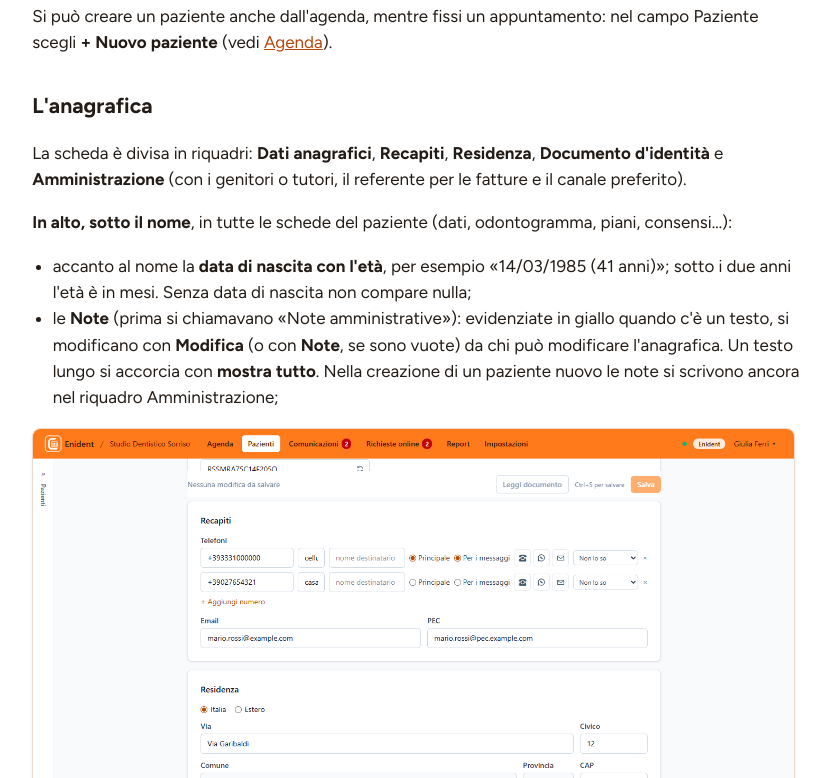
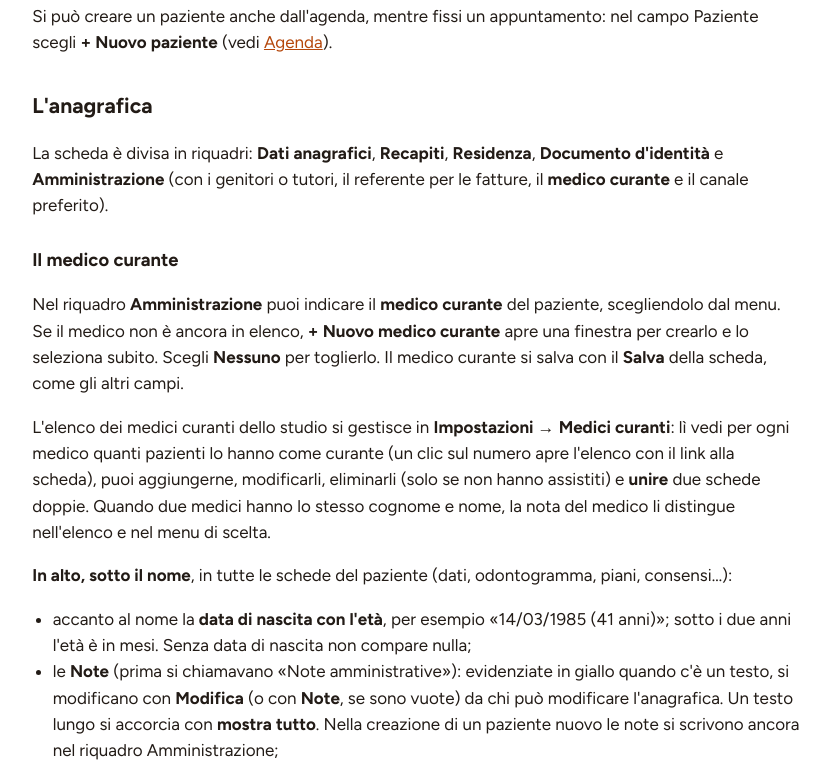
Before and after one commit to OdontoSaurus/enident-sito, a plain HTML site: page guida/03-pazienti.html in a window 1280 px wide. Shown: the part 1699-2477 px from the top of the page, without its empty margins (187-1017 px from the left). Drawn offline with Linux system fonts and the light colour scheme.

Commit message:
Guida di Enident v2.0.20

```diff
--- a/guida/03-pazienti.html
+++ b/guida/03-pazienti.html
@@ -62,8 +62,18 @@ Vittorio Emanuele II»).</li>
 scegli <strong>+ Nuovo paziente</strong> (vedi <a href="02-agenda.html">Agenda</a>).</p>
 <h2 id="l39anagrafica">L&#39;anagrafica</h2>
 <p>La scheda è divisa in riquadri: <strong>Dati anagrafici</strong>, <strong>Recapiti</strong>, <strong>Residenza</strong>, <strong>Documento
-d&#39;identità</strong> e <strong>Amministrazione</strong> (con i genitori o tutori, il referente per le fatture e il canale
-preferito).</p>
+d&#39;identità</strong> e <strong>Amministrazione</strong> (con i genitori o tutori, il referente per le fatture, il <strong>medico
+curante</strong> e il canale preferito).</p>
+<h3 id="il-medico-curante">Il medico curante</h3>
+<p>Nel riquadro <strong>Amministrazione</strong> puoi indicare il <strong>medico curante</strong> del paziente, scegliendolo dal
+menu. Se il medico non è ancora in elenco, <strong>+ Nuovo medico curante</strong> apre una finestra per crearlo e
+lo seleziona subito. Scegli <strong>Nessuno</strong> per toglierlo. Il medico curante si salva con il <strong>Salva</strong>
+della scheda, come gli altri campi.</p>
+<p>L&#39;elenco dei medici curanti dello studio si gestisce in <strong>Impostazioni → Medici curanti</strong>: lì vedi
+per ogni medico quanti pazienti lo hanno come curante (un clic sul numero apre l&#39;elenco con il link
+alla scheda), puoi aggiungerne, modificarli, eliminarli (solo se non hanno assistiti) e <strong>unire</strong> due
+schede doppie. Quando due medici hanno lo stesso cognome e nome, la nota del medico li distingue
+nell&#39;elenco e nel menu di scelta.</p>
 <p><strong>In alto, sotto il nome</strong>, in tutte le schede del paziente (dati, odontogramma, piani, consensi…):</p>
 <ul>
 <li>accanto al nome la <strong>data di nascita con l&#39;età</strong>, per esempio «14/03/1985 (41 anni)»; sotto i due
@@ -299,7 +309,7 @@ stanze, messaggi, relazioni e richieste online in formato CSV (si apre con Excel
 48 ore.</p>
 <hr>
 <p><a href="02-agenda.html">← Agenda</a> · <a href="index.html">Indice</a> · <a href="04-in-sospeso.html">In sospeso →</a></p>
-<p class="versione">Guida aggiornata alla versione 2.0.19 di Enident.</p>
+<p class="versione">Guida aggiornata alla versione 2.0.20 di Enident.</p>
 </main>
 <footer>
   <span>© <span id="anno"></span> Francesco Paolo Enia</span>
```
Also changed, not shown: guida/01-primi-passi.html (+1 -1 lines), guida/02-agenda.html (+1 -1 lines), guida/04-in-sospeso.html (+1 -1 lines), guida/05-promemoria-e-comunicazioni.html (+1 -1 lines), guida/06-canali.html (+1 -1 lines), guida/07-prenotazione-online.html (+1 -1 lines), guida/08-report.html (+1 -1 lines), guida/09-abbonamento-e-piani.html (+1 -1 lines), guida/10-impostazioni.html (+1 -1 lines), guida/11-web-e-telefono.html (+7 -1 lines), guida/12-domande-frequenti.html (+1 -1 lines), guida/index.html (+1 -1 lines).
